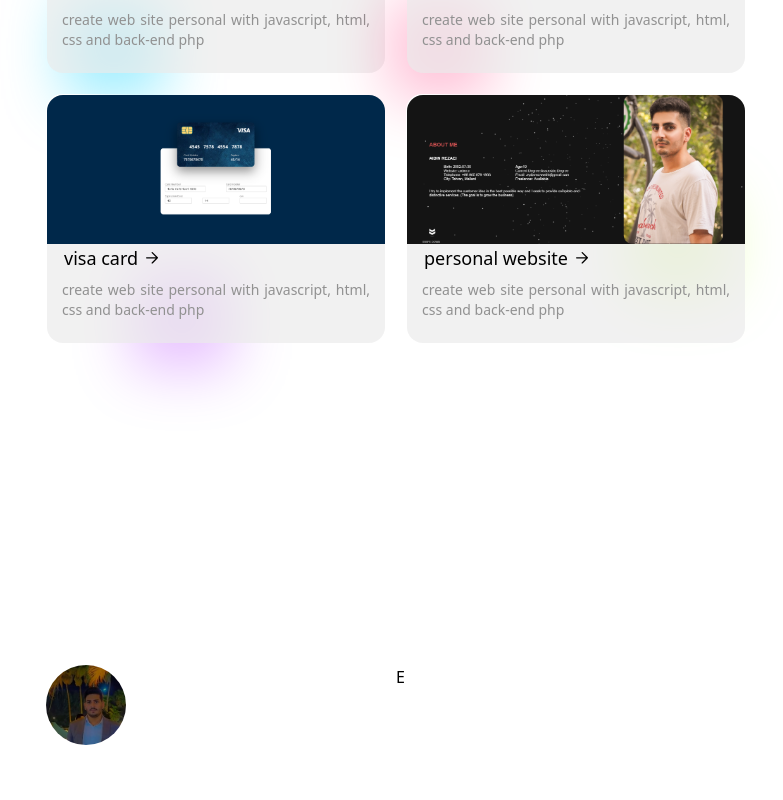
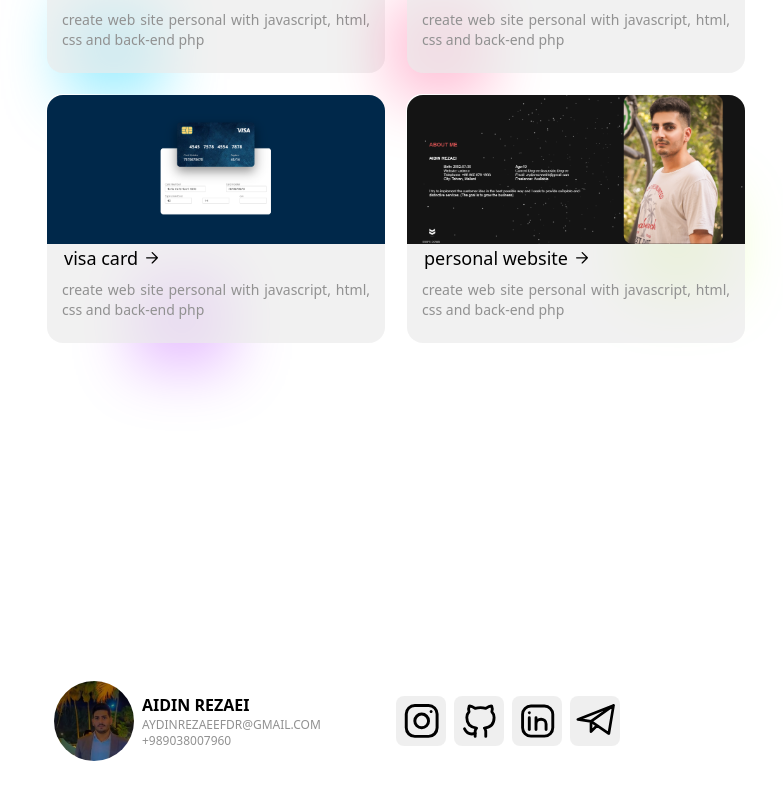
Before and after one commit to aidin-rezaei/personal-website, a React (Create React App) app: page / in a window 1280 px wide. Shown: the part 3126-3926 px from the top of the page, without its empty margins (274-1057 px from the left). Built offline with nearby package versions, Linux system fonts and the light colour scheme.

Commit message:
update src/components/contact/index.tsx

```diff
--- a/src/components/contact/index.tsx
+++ b/src/components/contact/index.tsx
@@ -1,28 +1,26 @@
 // import React, { useState } from "react";
-// import Button from "../Button";
-// import { Tilt } from 'react-tilt'
-
 import Button from "../Button";
+import { Tilt } from 'react-tilt'
 
 // import Tilt from 'react-vanilla-tilt';
 const Contact = () => {
-    // const defaultOptions: any = {
-    //     reverse: false,  // reverse the tilt direction
-    //     max: 35,     // max tilt rotation (degrees)
-    //     perspective: 1000,   // Transform perspective, the lower the more extreme the tilt gets.
-    //     scale: 1.05,    // 2 = 200%, 1.5 = 150%, etc..
-    //     speed: 1000,   // Speed of the enter/exit transition
-    //     transition: true,   // Set a transition on enter/exit.
-    //     axis: null,   // What axis should be disabled. Can be X or Y.
-    //     reset: true,    // If the tilt effect has to be reset on exit.
-    //     easing: "cubic-bezier(.03,.98,.52,.99)",    // Easing on enter/exit.
-    // }
+    const defaultOptions: any = {
+        reverse: false,  // reverse the tilt direction
+        max: 100,     // max tilt rotation (degrees)
+        perspective: 1000,   // Transform perspective, the lower the more extreme the tilt gets.
+        scale: 1.05,    // 2 = 200%, 1.5 = 150%, etc..
+        speed: 1000,   // Speed of the enter/exit transition
+        transition: true,   // Set a transition on enter/exit.
+        axis: null,   // What axis should be disabled. Can be X or Y.
+        reset: true,    // If the tilt effect has to be reset on exit.
+        easing: "cubic-bezier(.03,.98,.52,.99)",    // Easing on enter/exit.
+    }
     return (
         <div>
-            <Button btnclass='h-[100%] w-[100%]w-full py-6' borderclass='rounded-2xl' className=' bg-[rgba(255,255,255,0.64)] dark:bg-[rgba(0,0,0,0.64)] flex justify-center items-center'>
+            <Button btnclass='h-[100%] w-[100%] w-full' className=' bg-[rgba(255,255,255,0.64)] dark:bg-[rgba(0,0,0,0.64)] flex justify-center items-center py-2 font-sans uppercase'>
                 <div className="max-w-[700px] w-full grid grid-cols-2">
                     <div className="w-full flex justify-start items-center">
-                        <div>
+                        <div className="p-2">
                             <img
                                 className="rounded-full"
                                 src="/aidin.jpg"
@@ -32,10 +30,51 @@ const Contact = () => {
                             />
                         </div>
                         <div>
-
+                            <h1 className="font-bold">Aidin Rezaei</h1>
+                            <p className="text-xs text-[#919191]">
+                                aydinrezaeefdr@gmail.com
+                            </p>
+                            <p className="text-xs text-[#919191]">
+                                +989038007960
+                            </p>
                         </div>
                     </div>
-                    <div className="w-full">e</div>
+                    <div className="w-full  flex justify-start items-center gap-2">
+                        <div className="hover:scale-105">
+                            <div className='w-[50px] h-[50px] rounded-lg bg-[rgba(235,235,235,0.80)] dark:bg-[rgba(98,98,98,0.80)] hover:bg-opacity-80 dark:hover:bg-opacity-70 px-[10px] flex items-center justify-start flex-col gap-3 p-2 text-xs'>
+                                <svg xmlns="http://www.w3.org/2000/svg" width="47" height="46" viewBox="0 0 47 46" fill="none">
+                                    <path d="M23.7402 32.2052C28.8628 32.2052 33.0157 28.0523 33.0157 22.9296C33.0157 17.8069 28.8628 13.6541 23.7402 13.6541C18.6174 13.6541 14.4646 17.8069 14.4646 22.9296C14.4646 28.0523 18.6174 32.2052 23.7402 32.2052Z" stroke="currentColor" stroke-width="4" stroke-linecap="round" stroke-linejoin="round" />
+                                    <path d="M2.87012 32.2052V13.654C2.87012 7.2506 8.06115 2.05957 14.4646 2.05957H33.0157C39.4191 2.05957 44.6102 7.2506 44.6102 13.654V32.2052C44.6102 38.6086 39.4191 43.7997 33.0157 43.7997H14.4646C8.06115 43.7997 2.87012 38.6086 2.87012 32.2052Z" stroke="currentColor" stroke-width="4" />
+                                    <path d="M36.4941 10.1986L36.5173 10.1729" stroke="currentColor" stroke-width="4" stroke-linecap="round" stroke-linejoin="round" />
+                                </svg>
+                            </div>
+                        </div>
+                        <div className="hover:scale-105">
+                            <div className='w-[50px] h-[50px] rounded-lg bg-[rgba(235,235,235,0.80)] dark:bg-[rgba(98,98,98,0.80)] hover:bg-opacity-80 dark:hover:bg-opacity-70 px-[10px] flex items-center justify-start flex-col gap-3 p-2 text-xs'>
+                                <svg xmlns="http://www.w3.org/2000/svg" width="47" height="48" viewBox="0 0 47 48" fill="none">
+                                    <path d="M32.344 45.7619V39.6187C32.4243 38.5981 32.2864 37.5719 31.9395 36.6087C31.5925 35.6454 31.0445 34.767 30.3319 34.0319C37.0532 33.2827 44.1168 30.7355 44.1168 19.0483C44.1162 16.0598 42.9668 13.1859 40.9061 11.0214C41.8817 8.40676 41.8128 5.51672 40.7134 2.95164C40.7134 2.95164 38.1876 2.20246 32.344 6.1196C27.438 4.78995 22.2665 4.78995 17.3604 6.1196C11.5168 2.20246 8.99099 2.95164 8.99099 2.95164C7.89155 5.51672 7.82256 8.40676 8.79834 11.0214C6.7223 13.2019 5.57156 16.1018 5.58757 19.1125C5.58757 30.7141 12.6512 33.2613 19.3725 34.0961C18.6682 34.8239 18.1251 35.6917 17.7784 36.6431C17.4318 37.5946 17.2893 38.6086 17.3604 39.6187V45.7619" stroke="currentColor" stroke-width="4" stroke-linecap="round" stroke-linejoin="round" />
+                                    <path d="M17.3603 41.4809C10.9388 43.564 5.58748 41.4809 2.37671 35.0593" stroke="currentColor" stroke-width="4" stroke-linecap="round" stroke-linejoin="round" />
+                                </svg>
+                            </div>
+                        </div>
+                        <div className="hover:scale-105">
+                            <div className='w-[50px] h-[50px] rounded-lg bg-[rgba(235,235,235,0.80)] dark:bg-[rgba(98,98,98,0.80)] hover:bg-opacity-80 dark:hover:bg-opacity-70 px-[10px] flex items-center justify-start flex-col gap-3 p-2 text-xs'>
+                                <svg xmlns="http://www.w3.org/2000/svg" width="47" height="47" viewBox="0 0 47 47" fill="none">
+                                    <path d="M44.6234 14.3235V32.8746C44.6234 39.278 39.4323 44.4691 33.0289 44.4691H14.4778C8.07433 44.4691 2.8833 39.278 2.8833 32.8746V14.3235C2.8833 7.92003 8.07433 2.729 14.4778 2.729H33.0289C39.4323 2.729 44.6234 7.92003 44.6234 14.3235Z" stroke="currentColor" stroke-width="4" stroke-linecap="round" stroke-linejoin="round" />
+                                    <path d="M12.1592 35.1934V27.0773V18.9612" stroke="currentColor" stroke-width="4" stroke-linecap="round" stroke-linejoin="round" />
+                                    <path d="M21.4343 35.1934V27.657M21.4343 27.657V18.9612M21.4343 27.657C21.4343 18.9612 35.3477 18.9612 35.3477 27.657V35.1934" stroke="currentColor" stroke-width="4" stroke-linecap="round" stroke-linejoin="round" />
+                                    <path d="M12.1592 12.0275L12.1824 12.0017" stroke="currentColor" stroke-width="4" stroke-linecap="round" stroke-linejoin="round" />
+                                </svg>
+                            </div>
+                        </div>
+                        <div className="hover:scale-105">
+                            <div className='w-[50px] h-[50px] rounded-lg bg-[rgba(235,235,235,0.80)] dark:bg-[rgba(98,98,98,0.80)] hover:bg-opacity-80 dark:hover:bg-opacity-70 px-[10px] flex items-center justify-start flex-col gap-3 p-2 text-xs'>
+                                <svg xmlns="http://www.w3.org/2000/svg" width="43" height="31" viewBox="0 0 58 46" fill="none">
+                                    <path d="M55.7475 2.05957L2.87671 22.9296L22.3554 25.7123M55.7475 2.05957L48.7908 43.7997L22.3554 25.7123M55.7475 2.05957L22.3554 25.7123M22.3554 25.7123V41.017L31.3958 31.8979" stroke="currentColor" stroke-width="4" stroke-linecap="round" stroke-linejoin="round" />
+                                </svg>
+                            </div>
+                        </div>
+                    </div>
 
                 </div>
             </Button>
```
